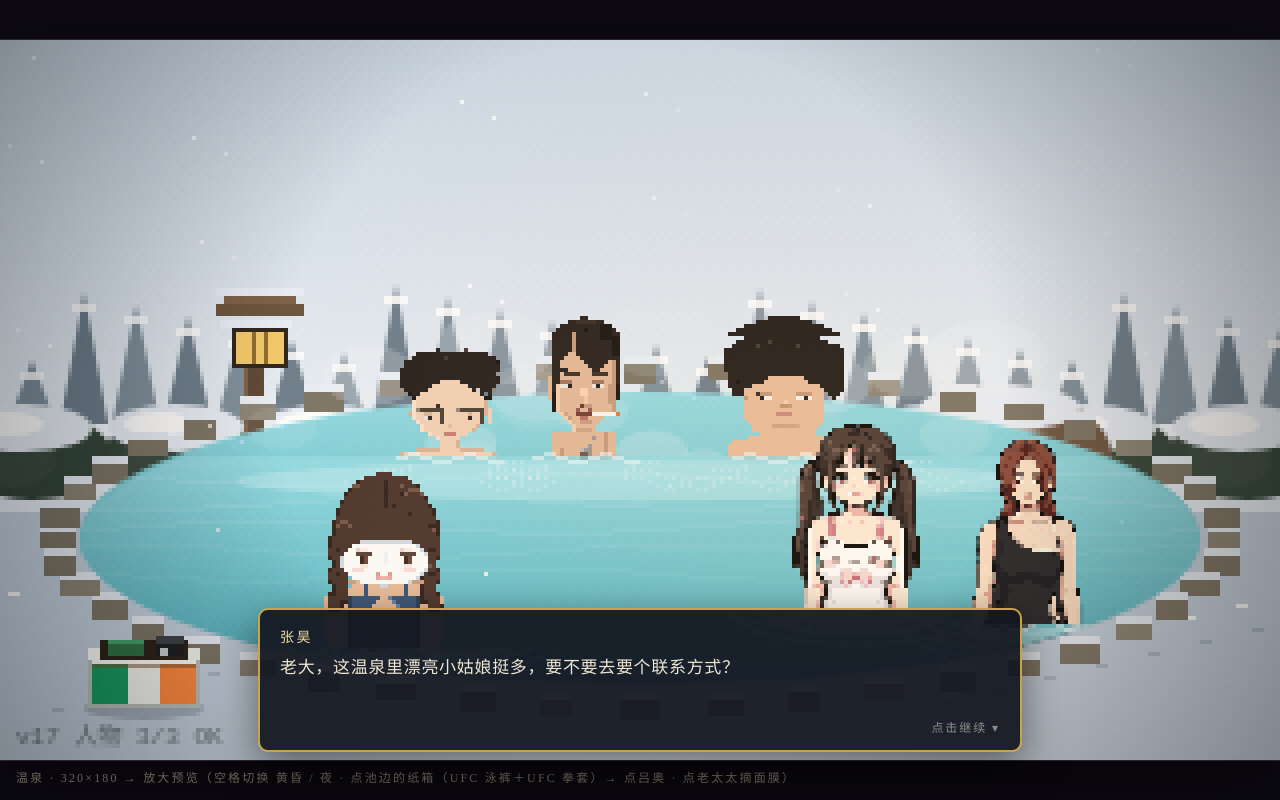
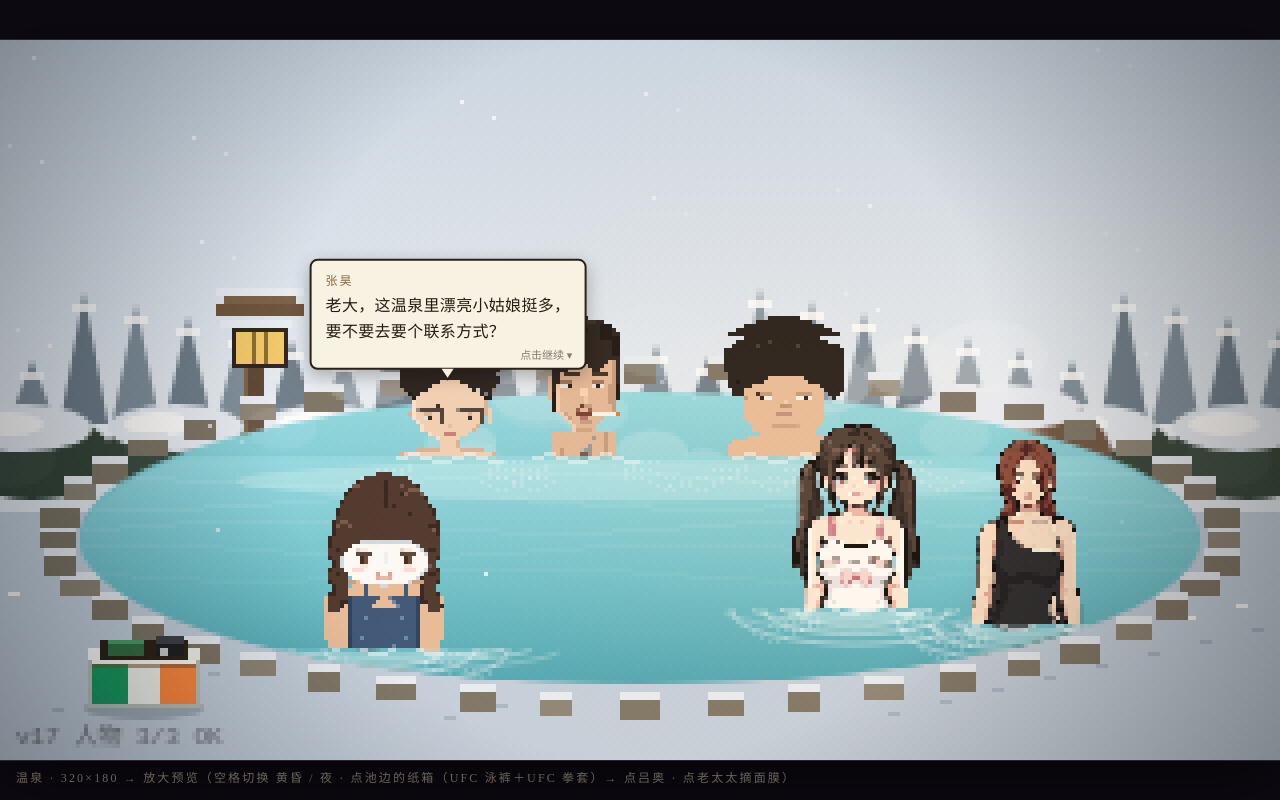
Before and after one commit to 15904501104/zhoujiaban, a plain HTML site: page escape/onsen-bg.html in a window 1280 px wide. Drawn offline with Linux system fonts and the light colour scheme.

Commit message:
update escape/onsen-bg.html

```diff
--- a/escape/onsen-bg.html
+++ b/escape/onsen-bg.html
@@ -11,6 +11,18 @@
   canvas{image-rendering:pixelated;image-rendering:crisp-edges;
     box-shadow:0 0 0 1px #2a2233,0 20px 60px rgba(0,0,0,.6)}
   #tag{position:fixed;left:16px;bottom:14px;font-size:12px;letter-spacing:.18em;opacity:.5}
+  #bub{position:fixed;display:none;z-index:7;pointer-events:none;transform:translate(-50%,-100%)}
+  #bub.on{display:block}
+  .bub-body{position:relative;background:#f8f2e2;border:2px solid #2a2118;border-radius:8px;
+    padding:10px 14px 24px;max-width:min(52vw,380px);color:#241c14;
+    box-shadow:0 6px 18px rgba(0,0,0,.28)}
+  .bub-name{font-size:12px;letter-spacing:.16em;color:#8a6a3a;margin-bottom:4px}
+  .bub-text{font-size:16px;line-height:1.6;letter-spacing:.02em}
+  .bub-tail{position:absolute;left:50%;bottom:-11px;width:0;height:0;margin-left:-8px;
+    border-left:8px solid transparent;border-right:8px solid transparent;border-top:11px solid #2a2118}
+  .bub-tail::after{content:'';position:absolute;left:-6px;top:-12px;width:0;height:0;
+    border-left:6px solid transparent;border-right:6px solid transparent;border-top:9px solid #f8f2e2}
+  .bub-go{position:absolute;right:12px;bottom:6px;font-size:11px;opacity:.55}
   #boxModal{position:fixed;inset:0;display:none;align-items:center;justify-content:center;
     background:rgba(8,10,14,.62);z-index:9}
   #boxModal.on{display:flex}
@@ -26,14 +38,6 @@
   .bm button{background:#b8452f;color:#fff;border:0;border-radius:6px;
     padding:11px 30px;font-size:14px;letter-spacing:.2em;font-family:inherit;cursor:pointer}
   .bm button:active{transform:translateY(1px)}
-  #intro{position:fixed;inset:0;display:flex;align-items:flex-end;justify-content:center;
-    padding:0 4vw 6vh;box-sizing:border-box;z-index:8}
-  #intro.off{display:none}
-  .dlg{width:min(92vw,720px);background:rgba(20,24,33,.94);border:2px solid #c9a24a;
-    border-radius:10px;padding:16px 20px 14px;color:#eee5d2;box-shadow:0 14px 40px rgba(0,0,0,.5)}
-  .dlg .who{color:#f0d79a;font-size:14px;letter-spacing:.18em;margin-bottom:8px}
-  .dlg .txt{font-size:17px;line-height:1.7;letter-spacing:.04em;min-height:3.4em}
-  .dlg .go{text-align:right;font-size:12px;opacity:.55;letter-spacing:.16em;margin-top:6px}
 </style>
 </head>
 <body>
@@ -41,11 +45,11 @@
 <link rel="preload" as="image" href="girl2-art-s.png?v=1">
 <canvas id="cv" width="640" height="360"></canvas></div>
 <div id="tag">温泉 · 320×180 → 放大预览（空格切换 黄昏 / 夜 · 点池边的纸箱（UFC 泳裤＋UFC 拳套）→ 点吕奥 · 点老太太摘面膜）</div>
-<div id="intro"><div class="dlg">
-  <div class="who" id="dlgWho">张昊</div>
-  <div class="txt" id="dlgTxt"></div>
-  <div class="go">点击继续 ▾</div>
-</div></div>
+<div id="bub"><div class="bub-body">
+  <div class="bub-name" id="bubName"></div>
+  <div class="bub-text" id="bubText"></div>
+  <div class="bub-go">点击继续 ▾</div>
+</div><div class="bub-tail"></div></div>
 <div id="boxModal"><div class="bm">
   <div class="bm-row">
     <div class="bm-item"><canvas id="bmShorts" width="26" height="20"></canvas>UFC 短裤</div>
@@ -597,34 +601,11 @@ window.onerror = function (m, s, l, c, e) {
     g2.fillStyle = '#e9ecf1'; g2.fillRect(4, 12, 13, 4);
     g2.fillStyle = '#b9c0c9'; g2.fillRect(4, 15, 13, 1);
   })();
-  var LINES = [
-    { who: '张昊',   txt: '老大，这温泉里漂亮小姑娘挺多，要不要去要个联系方式？' },
-    { who: '曹宇桓', txt: '歪比巴卜，咕噜咕噜哔哔啵啵，阿巴阿巴，%￥&*#@……' }
-  ];
-  var dlgI = 0, dlgOn = false;
-  function showLine(){
-    if(dlgI >= LINES.length){ hideIntro(); return; }
-    var w = document.getElementById('dlgWho'), t = document.getElementById('dlgTxt');
-    if(w) w.textContent = LINES[dlgI].who;
-    if(t) t.textContent = LINES[dlgI].txt;
-  }
-  function hideIntro(){
-    dlgOn = false;
-    var el = document.getElementById('intro');
-    if(el){ el.classList.add('off'); }
-  }
-  (function initIntro(){
-    var el = document.getElementById('intro');
-    if(!el) return;
-    if(/[?&](lv|box|granny)=/.test(location.search)){ el.classList.add('off'); return; }
-    var dm = location.search.match(/[?&]dlg=(\d+)/);
-    dlgOn = true; dlgI = dm ? Math.min(parseInt(dm[1], 10) - 1, LINES.length - 1) : 0; showLine();
-    el.addEventListener('pointerdown', function(ev){
-      ev.stopPropagation();
-      if(!dlgOn) return;
-      dlgI++;
-      if(dlgI >= LINES.length){ hideIntro(); } else { showLine(); }
-    });
+  var INTRO = { on: true, step: 0, t0: 0 };
+  var INTRO_DBG = (function(){
+    if(/[?&](lv|box|granny)=/.test(location.search)){ INTRO.on = false; return 0; }
+    var m = location.search.match(/[?&]dlg=(\d+)/);
+    return m ? parseInt(m[1], 10) : 0;
   })();
   if(/[?&]box=1/.test(location.search)){ setTimeout(openBox, 60); }
   var bmBtn = document.getElementById('bmTake');
@@ -1276,6 +1257,43 @@ function drawGirl(){
   }
 
   var clock = 0;
+  var INTRO_LINES = [
+    { who: '张昊', cx: 112, cy: 84,
+      lines: ['老大，这温泉里漂亮小姑娘挺多，', '要不要去要个联系方式？'] },
+    { who: '曹宇桓', cx: 196, cy: 76,
+      lines: ['歪比巴卜，咕噜咕噜哔哔啵啵，', '阿巴阿巴，%￥&*#@……'] }
+  ];
+  function drawIntro(){}
+  function bubAt(cx, mouthY){
+    var el = document.getElementById('bub');
+    if(!el) return;
+    var r = cv.getBoundingClientRect();
+    el.style.left = (r.left + cx / W * r.width) + 'px';
+    el.style.top = (r.top + mouthY / H * r.height - 6) + 'px';
+  }
+  function showBub(){
+    var el = document.getElementById('bub');
+    var L = INTRO_LINES[INTRO.step];
+    if(!el || !L){ if(el) el.classList.remove('on'); return; }
+    document.getElementById('bubName').textContent = L.who;
+    document.getElementById('bubText').innerHTML = L.lines.join('<br>');
+    el.classList.add('on');
+    bubAt(L.cx, L.cy);
+  }
+  function advanceIntro(){
+    INTRO.step++;
+    if(INTRO.step >= INTRO_LINES.length){
+      INTRO.on = false;
+      var el = document.getElementById('bub');
+      if(el) el.classList.remove('on');
+    } else { showBub(); }
+  }
+  window.addEventListener('resize', function(){ if(INTRO.on) showBub(); });
+  setTimeout(function(){
+    if(!INTRO.on) return;
+    if(INTRO_DBG) INTRO.step = Math.min(INTRO_DBG - 1, INTRO_LINES.length - 1);
+    showBub();
+  }, 60);
   function frame(ts){
     clock = ts || 0;
     if(LV.pending) tryTransform();
@@ -1294,7 +1312,7 @@ function drawGirl(){
     if(e.key === ' ' || e.code === 'Space'){ night = !night; e.preventDefault(); }
   });
   cv.addEventListener('pointerdown', function(e){
-    if(dlgOn) return;
+    if(INTRO.on){ advanceIntro(); return; }
     var bm = document.getElementById('boxModal');
     if(bm && bm.classList.contains('on')) return;
     var r2 = cv.getBoundingClientRect();
```
